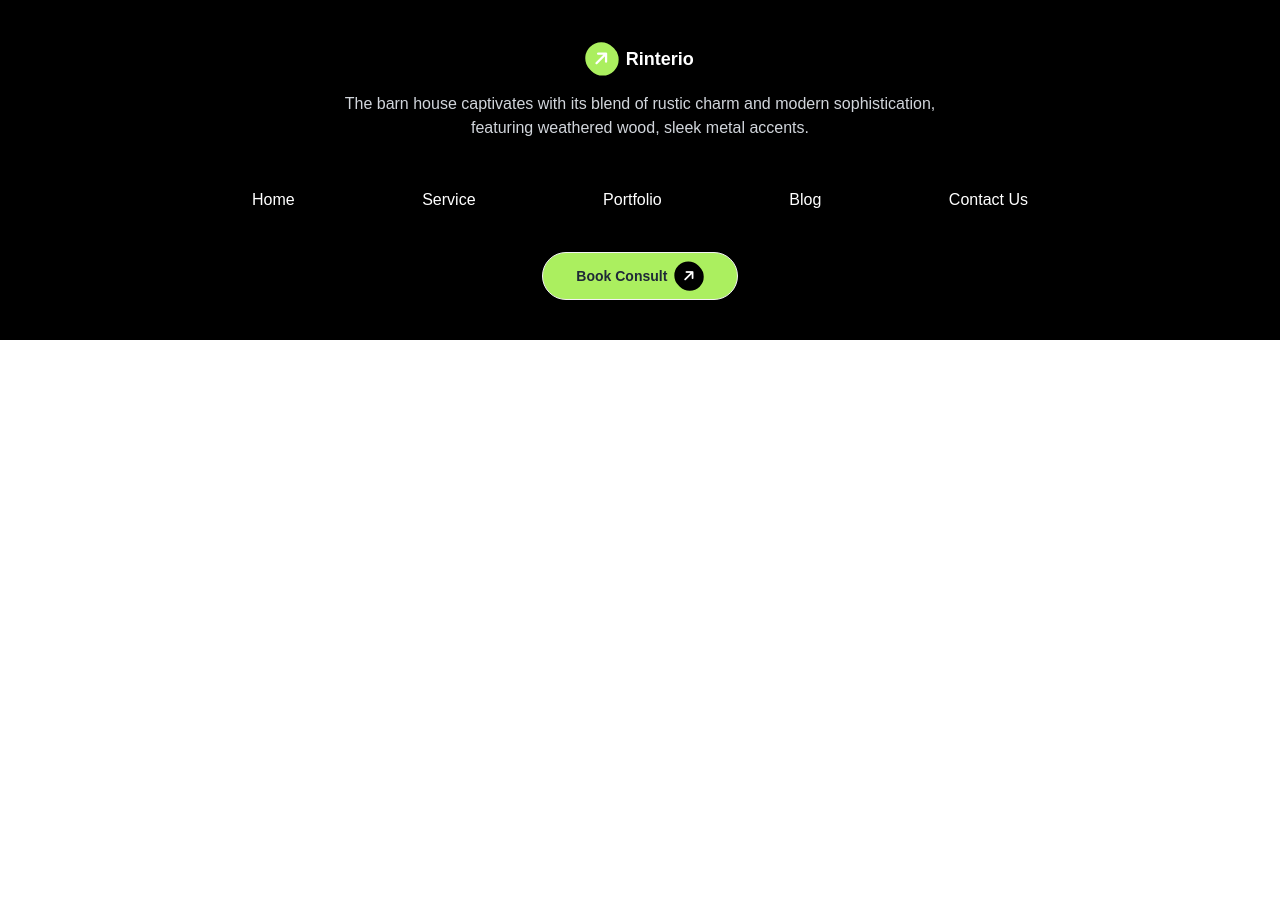
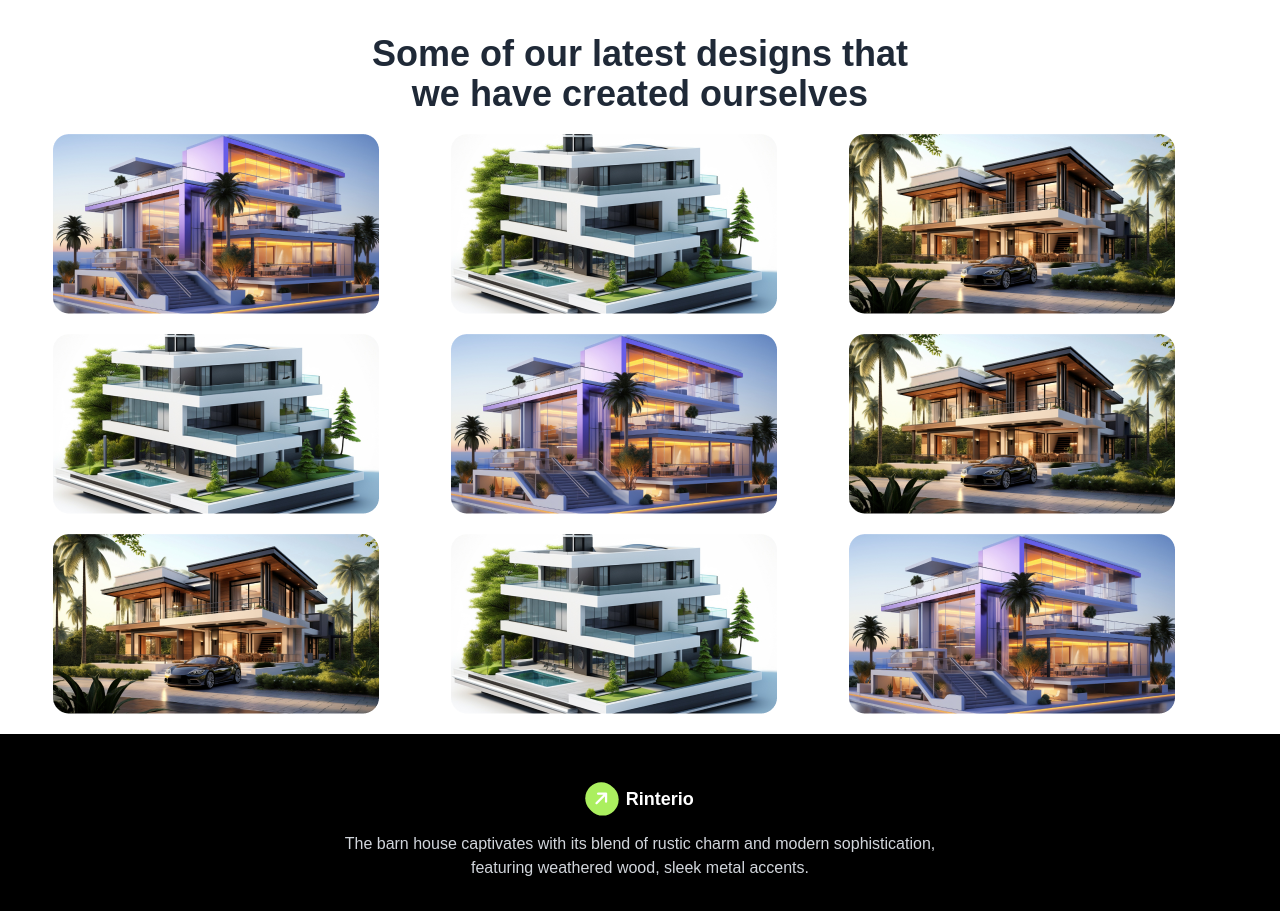
Before and after one commit to jakriyaa/Assignment-Three-Jakariya, a plain HTML site: page index.html in a window 1280 px wide. Shown: the part 2740-3651 px from the top of the page. Before the commit the page ends 3080 px from the top, so only its background shows below. Drawn offline with nearby package versions, Linux system fonts and the light colour scheme.

Commit message:
new summitcode

```diff
--- a/index.html
+++ b/index.html
@@ -218,9 +218,24 @@
 
               <button class="  btn bg-primary font-bold rounded-3xl mb-24 w-11/12 sm:w-7/12 mx-auto text-lg">Send Mail <span><i class="fa-solid fa-arrow-trend-up bg-black p-2 rounded-full text-white"></i></span></button>
           </div>
-
        </section>
-
+      <!-- Challenge Part Tow -->
+       <section>
+        <div class="w-11/12 mx-auto mt-10 mb-5">
+          <h1 class="text-center text-3xl sm:text-4xl font-extrabold mb-5">Some of our latest designs that <br> we have created ourselves</h1>
+          <div class="grid grid-cols-1 md:grid-cols-2 lg:grid-cols-3 grid-rows-3 gap-5">
+            <img src="./assets/article1.png" alt="">
+            <img src="./assets/article2.png" alt="">
+            <img src="./assets/article3.png" alt="">
+            <img src="./assets/article2.png" alt="">
+            <img src="./assets/article1.png" alt="">
+            <img src="./assets/article3.png" alt="">
+            <img src="./assets/article3.png" alt="">
+            <img src="./assets/article2.png" alt="">
+            <img src="./assets/article1.png" alt="">
+          </div>
+        </div>
+       </section>
      </main>
 
      <footer class="bg-black">
```
